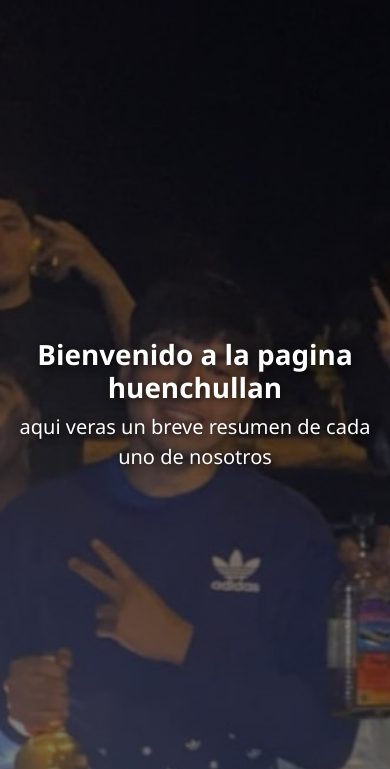
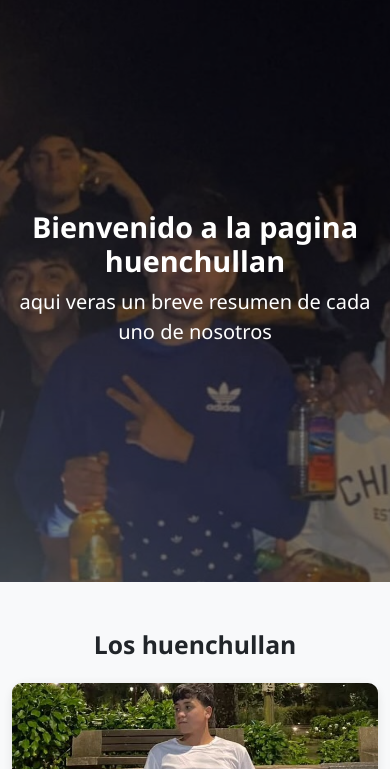
Before and after one commit to jvrdaanm/huenchullan, a plain HTML site: page index.html in a window 390 px wide. Shown: the part 75-844 px from the top of the page. Drawn offline with nearby package versions, Linux system fonts and the light colour scheme.

Commit message:
Update index.html

```diff
--- a/index.html
+++ b/index.html
@@ -97,24 +97,38 @@
 
     <style>
         header {
-            background-image: url('fondo-huenchullan.jpg'); /* Cambia por el nombre de tu imagen */
+        background-image: url('fondo-huenchullan.jpg'); /* Cambia por el nombre real */
         background-size: cover;
         background-position: center;
         background-repeat: no-repeat;
         background-attachment: fixed;
         color: white;
         text-align: center;
-            height: 100vh; /* Altura completa del viewport */
+        height: 100vh;
         display: flex;
         flex-direction: column;
         justify-content: center;
         align-items: center;
-            box-shadow: inset 0 0 0 1000px rgba(0, 0, 0, 0.5); /* oscurece la imagen para que el texto resalte */
+        padding: 2rem;
+        box-shadow: inset 0 0 0 1000px rgba(0, 0, 0, 0.5);
     }
 
-        header h1,
+    /* Ajuste para móviles */
+    @media (max-width: 768px) {
+        header {
+            background-attachment: scroll; /* para evitar errores en móviles */
+            background-position: top;
+            height: 70vh; /* menos altura para que no se vea cortado */
+            padding: 3rem 1rem;
+        }
+
+        header h1 {
+            font-size: 1.8rem;
+        }
+
         header p {
-            text-shadow: 2px 2px 10px rgba(0, 0, 0, 0.8);
+            font-size: 1rem;
+        }
     }
     </style>
 
```
Lines whose indentation alone changed are shown as unchanged.
